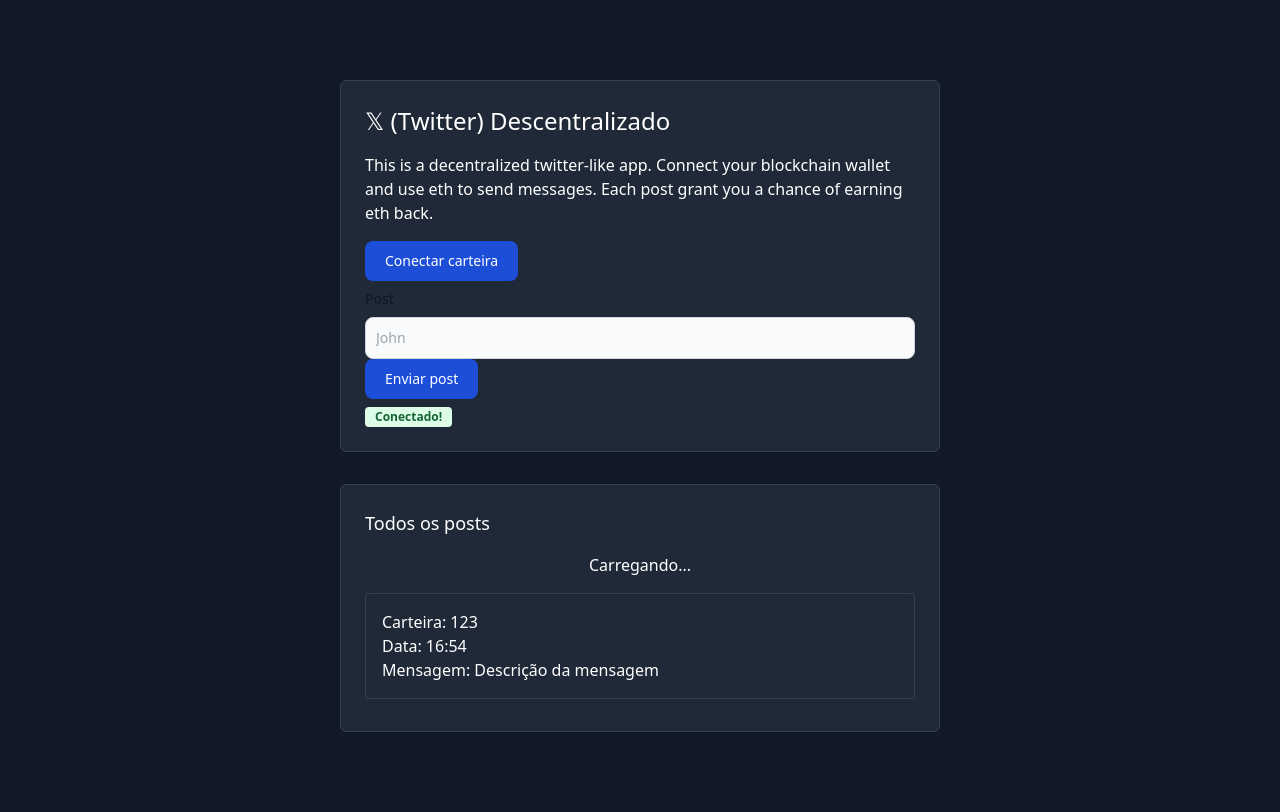
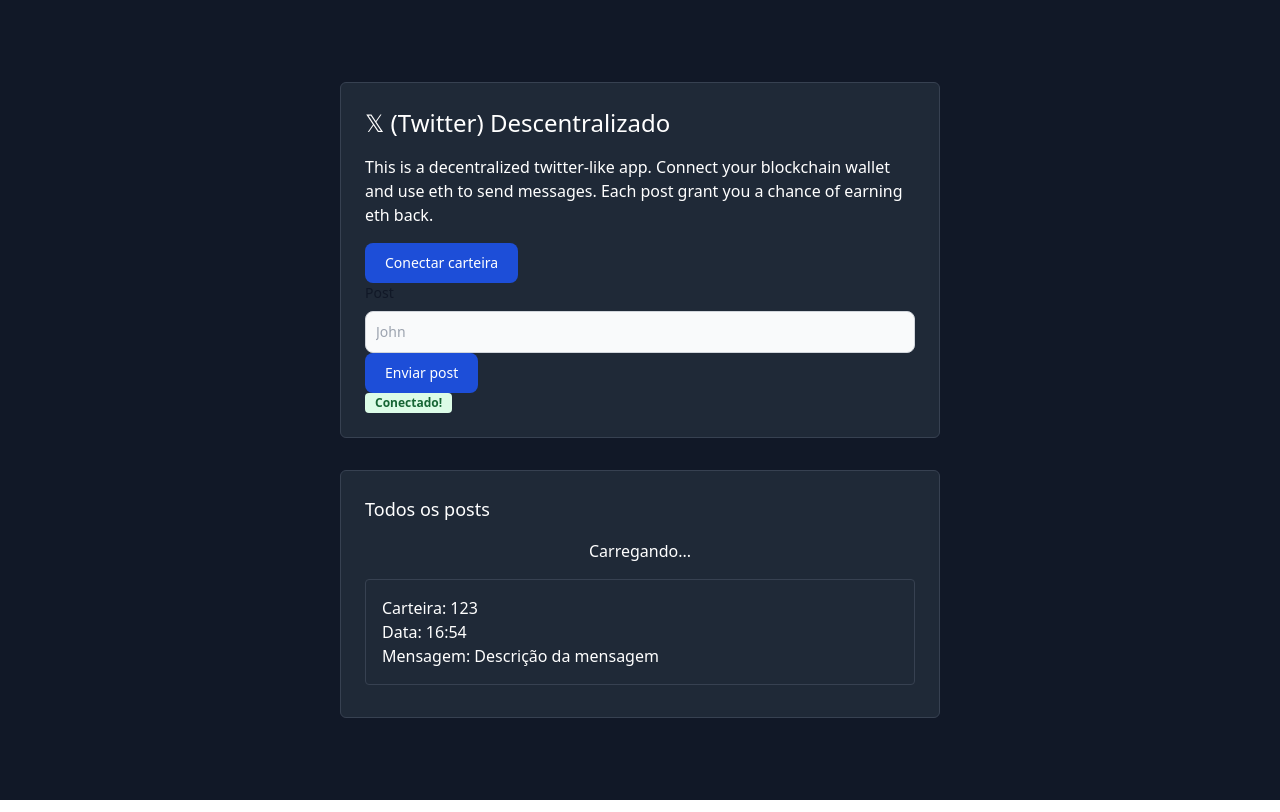
Before and after one commit to braien-machado/decentralized-twitter-frontend, a React (Vite) app: page / in a window 1280 px wide. Built offline with nearby package versions, Linux system fonts and the light colour scheme.

Commit message:
chore: accept default button props in custom button component

```diff
--- a/src/components/Button.tsx
+++ b/src/components/Button.tsx
@@ -1,13 +1,16 @@
+import type { ButtonHTMLAttributes } from 'react';
+
 type Props = {
   loading?: boolean;
   text: string;
-};
+} & ButtonHTMLAttributes<HTMLButtonElement>;
 
-export const Button = ({ loading, text }: Props) => {
+export const Button = ({ loading, text, ...props }: Props) => {
   return (
     <button
+      {...props}
       type="button"
-      className="text-white bg-blue-700 hover:bg-blue-800 focus:ring-4 focus:ring-blue-300 font-medium rounded-lg text-sm px-5 py-2.5 mr-2 mb-2 dark:bg-blue-600 dark:hover:bg-blue-700 focus:outline-none dark:focus:ring-blue-800"
+      className="text-white bg-blue-700 hover:bg-blue-800 focus:ring-4 focus:ring-blue-300 font-medium rounded-lg text-sm px-5 py-2.5 dark:bg-blue-600 dark:hover:bg-blue-700 focus:outline-none dark:focus:ring-blue-800 w-fit"
     >
       {loading ? 'Loading...' : text}
     </button>
```
